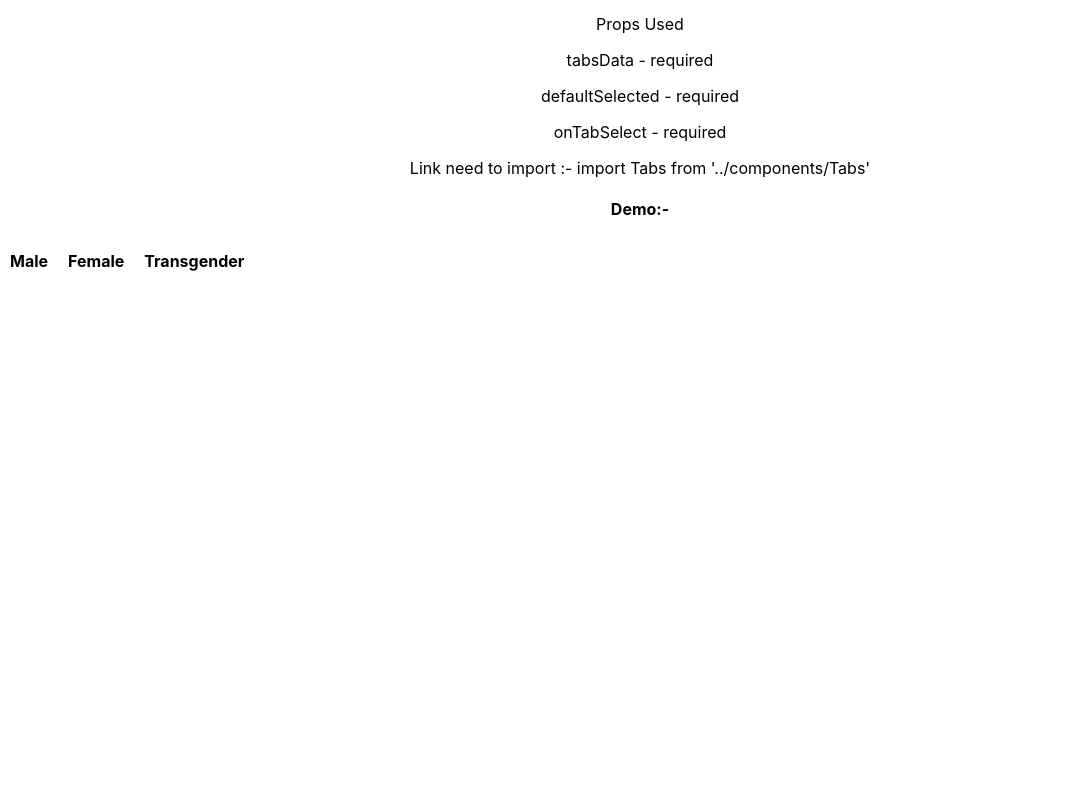
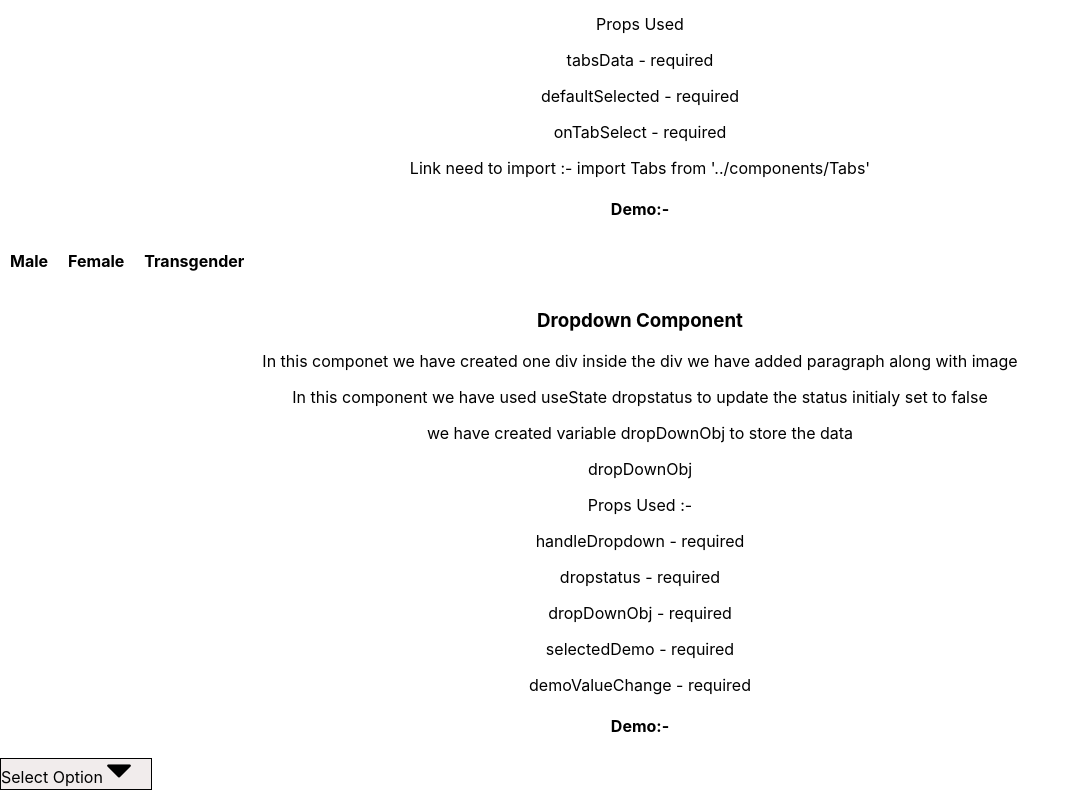
Before and after one commit to Sumit2406/floatrweb, a React (Create React App) app: page /description in a window 1280 px wide. Shown: the part 3812-4602 px from the top of the page, without its empty margins (0-1080 px from the left). Before the commit the page ends 4103 px from the top, so only its background shows below. Built offline with nearby package versions, Linux system fonts and the light colour scheme.

Commit message:
update done in Dropdown

```diff
--- a/src/components/Dropdown.js
+++ b/src/components/Dropdown.js
@@ -1,5 +1,5 @@
 import React, { useState } from "react";
-import dowonIcon from "../assets/pngs/drop-down.png";
+import downIcon from "../assets/pngs/drop-down.png";
 import upIcon from "../assets/pngs/drop-up.png";
 import "../scss/components.scss";
 
@@ -7,10 +7,12 @@ export default function Dropdown({
   selectedOption,
   handleDropdown,
   dropstatus,
-  DDoptions,
+  dropDownObj,
   demoValueChange,
-}) {
+})
+{
   const [dropdownlabel, setdropdownlabel] = useState("Select Option");
+  console.log(selectedOption);
   return (
     <>
       <div
@@ -21,13 +23,13 @@ export default function Dropdown({
         <p>{dropdownlabel} {dropstatus ? (
           <img src={upIcon} alt="upIcon" />
         ) : (
-          <img src={dowonIcon} alt="dowonIcon"/>
+          <img src={downIcon} alt="downIcon"/>
         )}
 </p>
 
         {dropstatus ? (
           <ul className="ddlist">
-            {DDoptions.map((option, i) => (
+            {dropDownObj.map((option, i) => (
               <li
                 onClick={() => {
                   setdropdownlabel(option.label);
--- a/src/screens/Description.js
+++ b/src/screens/Description.js
@@ -10,6 +10,7 @@ import DateComponents from '../components/DateComponents';
 import TextArea from '../components/TextArea'
 import Tabs from '../components/Tabs'
 import "../scss/components.scss"
+import Dropdown from '../components/Dropdown';
 
 
 export default function Description() {
@@ -80,6 +81,26 @@ const handleChange = (e) => {
   setText(e.target.value);
   // console.log(e.target.value);
 };
+
+//Dropdown Component
+const dropDownObj = [
+  { value: 'option1-Value', label: 'Option 1' },
+  { value: 'option2-Value', label: 'Option 2' },
+  { value: 'option3-Value', label: 'Option 3' },
+];
+
+const [dropstatus, setdropstatus] =useState(false);
+const [selectedOption, setselectedOption] = useState('');
+const handleDropdown =(e)=>{
+    setdropstatus(!dropstatus);
+  }
+const demoValueChange = (value) => {
+  // console.log(value ,"sumit")
+  setselectedOption(value);
+  console.log(value)
+};
+
+
 
   return (
     <div>
@@ -217,6 +238,33 @@ const handleChange = (e) => {
         onTabSelect={handleTabSelect}
       />
 </div>
+<div>
+  <h3>Dropdown Component</h3>
+  <p>In this componet we have created one div inside the div we have added paragraph along with image</p>
+  <p>In this component we have used useState dropstatus to update the status initialy set to false</p>
+  <p>we have created variable dropDownObj to store the data</p>
+  <p>dropDownObj </p>
+  <p>Props Used :-</p>
+  <p>handleDropdown - required</p>
+  <p>dropstatus - required</p>
+  <p>dropDownObj - required</p>
+  <p>selectedDemo - required</p>
+  <p>demoValueChange - required</p>
+<h4>Demo:- </h4>
+<Dropdown handleDropdown={handleDropdown} dropstatus={dropstatus} dropDownObj={dropDownObj}
+selectedOption={selectedOption}
+demoValueChange={demoValueChange} />
+
+{/* <Dropdown
+      handleDropdown={handleDropdown}
+      dropstatus={dropstatus}
+      dropDownObj={dropDownObj}
+selectedOption={selectedOption}
+demoValueChange={demoValueChange} /> */}
+
+
+</div>
+
     </div>
   )
 }
--- a/src/screens/Home.js
+++ b/src/screens/Home.js
@@ -6,7 +6,7 @@ import image2 from "../assets/pngs/User2.png";
 import Button from '../components/Button';
 import Checkbox from '../components/Checkbox';
 import TextArea from '../components/TextArea';
-import SelectOptionDemo from '../components/SelectOptionDemo';
+// import SelectOptionDemo from '../components/SelectOptionDemo';
 import FileUploader from '../components/FileUploader';
 import DateComponents from '../components/DateComponents';
 import Dropdown from '../components/Dropdown';
@@ -23,21 +23,21 @@ const handleradio =((value, setchk)=> {
 const radioDatas = [{ value: 'option1-Value', label: 'option 1' }, { value: 'option2-Value', label: 'option 2' }, { value: 'option3-Value', label: 'option 3' }]
 
   //Dromp Down
-const DDoptions = [
+const dropDownObj = [
   { value: 'option1-Value', label: 'Option 1' },
   { value: 'option2-Value', label: 'Option 2' },
   { value: 'option3-Value', label: 'Option 3' },
 ];
 
 const [dropstatus, setdropstatus] =useState(false);
-const [selectedDemo, setselectedDemo] = useState('');
+const [selectedOption, setselectedOption] = useState('');
 const handleDropdown =(e)=>{
     setdropstatus(!dropstatus);
   }
 
 const demoValueChange = (value) => {
   // console.log(value ,"sumit")
-  setselectedDemo(value);
+  setselectedOption(value);
   console.log(value)
 };
 
@@ -90,15 +90,15 @@ const handleInputChange=(e)=>{
 // console.log(isChecked);
 
 // Select Option
-const [selectedOption, setSelectedOption] = useState('');
-const options = [
-  { value: 'option1-Value', label: 'Option 1' },
-  { value: 'option2-Value', label: 'Option 2' },
-  { value: 'option3-Value', label: 'Option 3' },
-];
-const selecthandleChange = (e) => {
-  setSelectedOption(e.target.value);
-};
+// const [selectedOption, setSelectedOption] = useState('');
+// const options = [
+//   { value: 'option1-Value', label: 'Option 1' },
+//   { value: 'option2-Value', label: 'Option 2' },
+//   { value: 'option3-Value', label: 'Option 3' },
+// ];
+// const selecthandleChange = (e) => {
+//   setSelectedOption(e.target.value);
+// };
 
 // console.log(selectedOption);
 
@@ -119,8 +119,11 @@ const selecthandleChange = (e) => {
       />
           </div>
       <div>
-      <Dropdown handleDropdown={handleDropdown} dropstatus={dropstatus} DDoptions={DDoptions}
-selectedDemo={selectedDemo}
+      <Dropdown
+      handleDropdown={handleDropdown}
+      dropstatus={dropstatus}
+      dropDownObj={dropDownObj}
+selectedOption={selectedOption}
 demoValueChange={demoValueChange} />
 
 <Button btnLabel="Submit" btnStyle={buttonStyle} btnClick={btnHandleClick}/>
@@ -136,7 +139,7 @@ demoValueChange={demoValueChange} />
 
 <FileUploader onPass={fileHandler}/>
 
-<SelectOptionDemo selectedOption={selectedOption} options={options} selecthandleChange={selecthandleChange}/>
+{/* <SelectOptionDemo selectedOption={selectedOption} options={options} selecthandleChange={selecthandleChange}/> */}
 <RadioButtons radioDatas={radioDatas} handleradio={handleradio} checkd={checkd}/>
 {/* radioStatus={radioStatus} RadioHandle={RadioHandle}  */}
 
```
